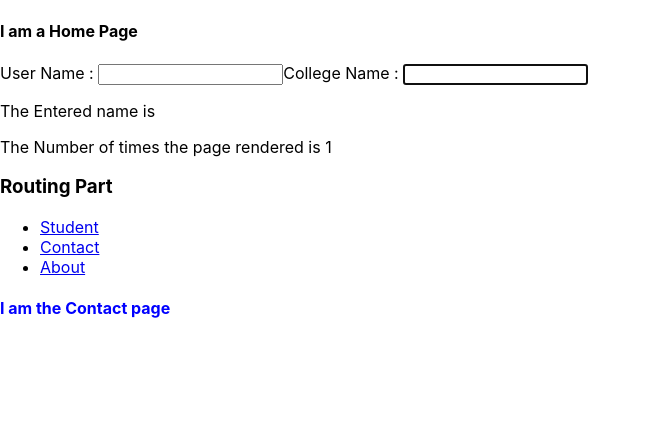
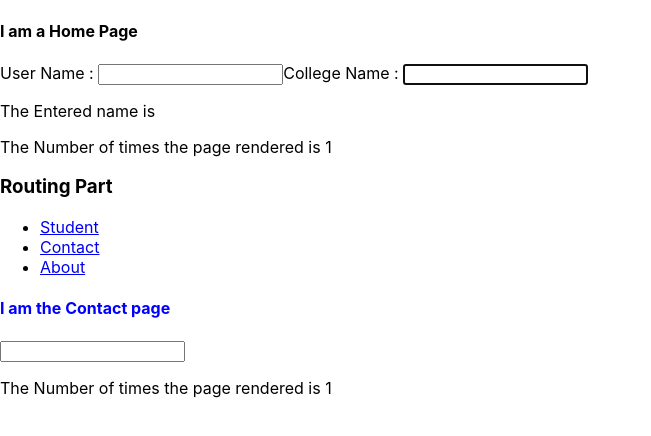
Before and after one commit to Britto-T/demo_react_app, a React (Create React App) app: page /Contact in a window 1280 px wide. Shown: the top 436 px of the page, without its empty margins (0-651 px from the left). Built offline with nearby package versions, Linux system fonts and the light colour scheme.

Commit message:
Bug fix
Fixed the bug in no of times rendered

```diff
--- a/src/Contact.tsx
+++ b/src/Contact.tsx
@@ -1,9 +1,17 @@
 import React from 'react'
+import { useState,useEffect,useRef} from 'react'
 
 const Contact=()=>{
+    const [name,setName] = useState("");
+    const inputRef = useRef<any>(1);
+    useEffect(()=>{
+        inputRef.current = inputRef.current+1;
+    });
     return(
         <>
             <h4 style={{color:"Blue"}}>I am the Contact page</h4>
+            <input type="text" name="User Name" value={name} onChange={(event:any)=>setName(event.target.value)} />
+            <p>The Number of times the page rendered is {inputRef.current}</p>
         </>
     )
 }
--- a/src/Home.tsx
+++ b/src/Home.tsx
@@ -7,13 +7,16 @@ import Contact from './Contact'
 
 const Home=()=>{
     const [name,setName] = useState("");
-    const inputRef = useRef(1);
+    const inputRef = useRef<any>(1);
     const refFocus =useRef<any>();
 
     useEffect(()=>{
-        inputRef.current = inputRef.current+1;
         refFocus.current.focus();
     },[]);
+
+    useEffect(()=>{
+        inputRef.current = inputRef.current+1;
+    });
 
     return(
         <React.Fragment>
```
